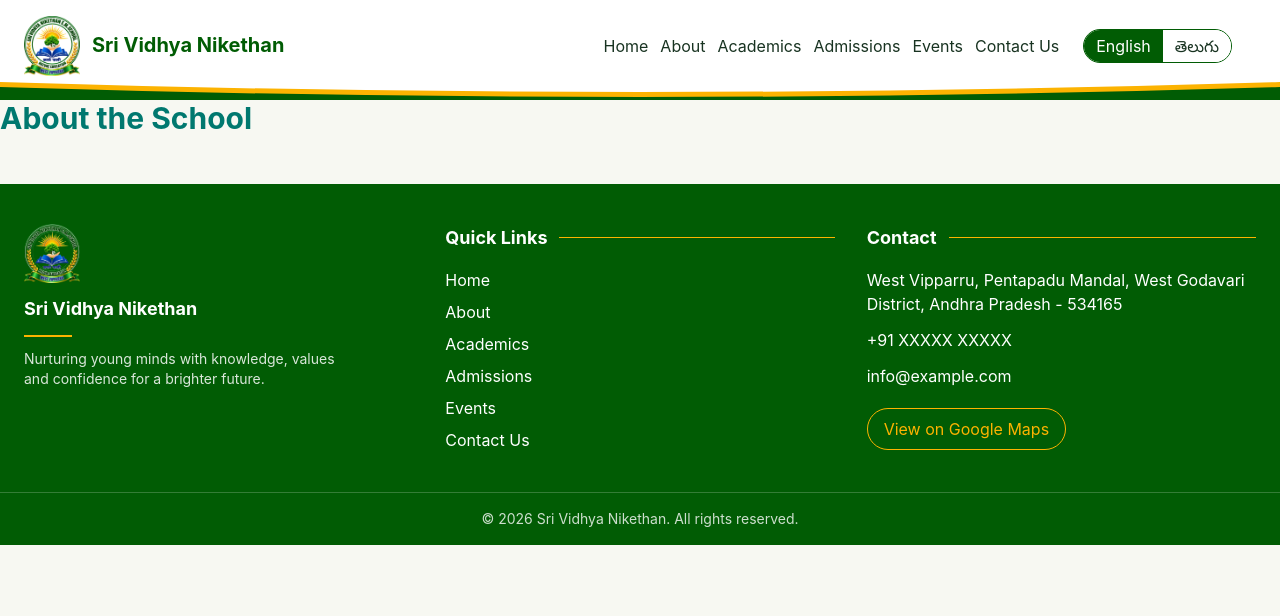
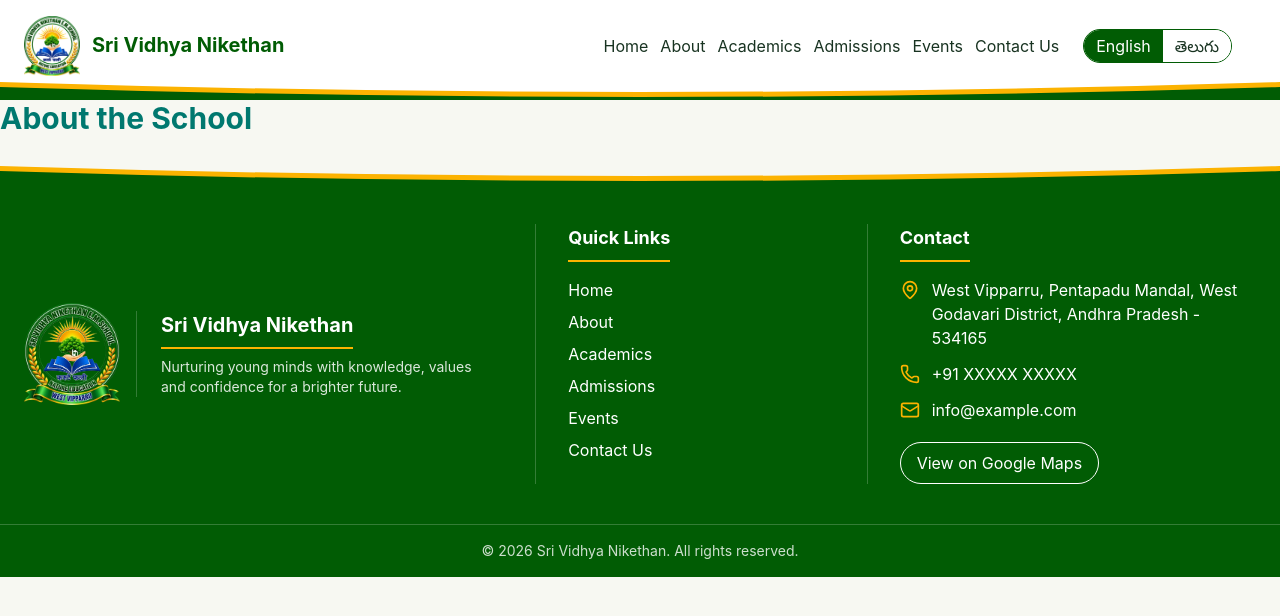
Before and after one commit to SASIKUMAR-109/school-website, a Next.js app in the folder school-site/: page /en/about in a window 1280 px wide. Shown: the top 616 px of the page. Built offline with nearby package versions, Linux system fonts and the light colour scheme.

Commit message:
feat: footer dividers and wave

```diff
--- a/school-site/components/Footer.tsx
+++ b/school-site/components/Footer.tsx
@@ -1,51 +1,102 @@
 import { getTranslations } from "next-intl/server";
-import {Link} from '@/i18n/navigation';
-import {navItems} from "@/lib/nav";
+import { Link } from "@/i18n/navigation";
+import { navItems } from "@/lib/nav";
 import { siteInfo } from "@/lib/site";
-import Image from 'next/image';
+import Image from "next/image";
+import { MapPin, Phone, Mail } from "lucide-react";
 
-export default async function Footer(){
-    const tSite = await getTranslations("Site")
-    const tNav = await getTranslations("Nav")
-    const tFooter = await getTranslations("Footer")
-    const year = new Date().getFullYear()
+export default async function Footer() {
+  const tSite = await getTranslations("Site");
+  const tNav = await getTranslations("Nav");
+  const tFooter = await getTranslations("Footer");
+  const year = new Date().getFullYear();
+
   return (
-        <footer className = "bg-primary text-white mt-12">
-            <div className="gap-8 px-4 py-10 lg:grid-cols-3 lg:px-6 grid">
-                <div className="flex flex-col items-center text-center lg:items-start lg:text-left gap-3">
-                    <Image src="/logo.webp" alt="" width={56} height={60} className="w-14 h-auto"/>
-                    <h2 className="text-lg font-bold">{tSite('name')}</h2>
-                    <div className="h-0.5 w-12 bg-accent"></div>
-                    <p className="text-sm text-white/85 max-w-xs">{tFooter('tagline')}</p>
+    <footer className="relative bg-primary text-white mt-12">
+        <svg
+        aria-hidden="true"
+        viewBox="0 0 1440 40"
+        preserveAspectRatio="none"
+        className="pointer-events-none absolute bottom-full left-0 block h-3 w-full lg:h-5"
+        >
+        <path d="M0 4 Q720 44 1440 4 V40 H0 Z" className="fill-accent" />
+        <path d="M0 14 Q720 54 1440 14 V40 H0 Z" className="fill-primary" />
+        </svg>
+      <div className="grid gap-8 px-4 py-10 lg:grid-cols-[1.6fr_1fr_1.3fr] lg:px-6">
+        <div className="flex flex-col items-center gap-4 text-center lg:flex-row lg:items-center lg:text-left">
+          <Image
+            src="/logo.webp"
+            alt=""
+            width={96}
+            height={103}
+            className="h-auto w-14 shrink-0 lg:w-24"
+          />
+          <div className="flex flex-col items-center gap-2 lg:items-start lg:border-l lg:border-white/20 lg:pl-6">
+          <h2 className="inline-block border-b-2 border-accent pb-2 text-lg font-bold lg:text-xl">
+                    {tSite("name")}
+          </h2>
+            <p className="max-w-xs text-sm text-white/85">{tFooter("tagline")}</p>
           </div>
-                <div>
-                <div className="flex items-center gap-3">
-                    <h2 className="text-lg font-bold shrink-0">{tFooter('quickLinksHeading')}</h2>
-                    <div className="h-px flex-1 bg-accent"></div>
         </div>
-                    <nav aria-label={tFooter('quickLinksLabel')}>
-                        <ul className="grid grid-cols-2 gap-3 mt-4 lg:grid-cols-1 lg:gap-2">{
-                        navItems.map((item)=>(
-                            <li key = {item.key}><Link href = {item.href} className="block rounded-xl border border-white/25 px-3 py-3 text-center hover:text-accent lg:border-0 lg:px-0 lg:py-0 lg:text-left">{tNav(item.key)}</Link></li>
-                        ))
-                    }</ul>
+
+        <div className="lg:border-l lg:border-white/20 lg:pl-8">
+          <h2 className="inline-block border-b-2 border-accent pb-2 text-lg font-bold">{tFooter("quickLinksHeading")}</h2>
+            <nav aria-label={tFooter("quickLinksLabel")}>
+            <ul className="mt-4 grid grid-cols-2 gap-3 lg:grid-cols-1 lg:gap-2">
+              {navItems.map((item) => (
+                <li key={item.key}>
+                  <Link
+                    href={item.href}
+                    className="block rounded-xl border border-white/25 px-3 py-3 text-center hover:text-accent lg:border-0 lg:px-0 lg:py-0 lg:text-left"
+                  >
+                    {tNav(item.key)}
+                  </Link>
+                </li>
+              ))}
+            </ul>
           </nav>
+        </div>
 
-                </div>
-                <div>
-                    <div className="flex items-center gap-3">
-                        <h2 className="text-lg font-bold shrink-0">{tFooter('contactHeading')}</h2>
-                        <div className="h-px flex-1 bg-accent"></div>
-                    </div>
+        <div className="lg:border-l lg:border-white/20 lg:pl-8">
+          <h2 className="inline-block border-b-2 border-accent pb-2 text-lg font-bold">{tFooter("contactHeading")}</h2>
             <ul className="mt-4 space-y-3 text-sm lg:text-base">
-                        <li>{tFooter('address')}</li>
-                        <li><a href={`tel:${siteInfo.phone}`} className="hover:text-accent">{siteInfo.phoneDisplay}</a></li>
-                        <li><a href={`mailto:${siteInfo.email}`} className="hover:text-accent break-words">{siteInfo.email}</a></li>
-                        <li className="pt-2"><a className="inline-block rounded-full border border-accent px-4 py-2 text-accent hover:bg-accent hover:text-primary" href={siteInfo.mapUrl} target="_blank" rel="noopener noreferrer">{tFooter('mapLinkText')}</a></li>
+                <li className="flex items-start gap-3">
+                    <span className="mt-0.5 shrink-0 text-accent">
+                    <MapPin className="size-5" aria-hidden="true" />
+                    </span>
+                    <span>{tFooter("address")}</span>
+                </li>
+                <li className="flex items-start gap-3">
+                    <span className="mt-0.5 shrink-0 text-accent">
+                    <Phone className="size-5" aria-hidden="true" />
+                    </span>
+                    <a href={`tel:${siteInfo.phone}`} className="hover:text-accent">
+                    {siteInfo.phoneDisplay}
+                    </a>
+                </li>
+                <li className="flex items-start gap-3">
+                    <span className="mt-0.5 shrink-0 text-accent">
+                    <Mail className="size-5" aria-hidden="true" />
+                    </span>
+                    <a href={`mailto:${siteInfo.email}`} className="min-w-0 break-words hover:text-accent">
+                    {siteInfo.email}
+                    </a>
+                </li>
+                <li className="pt-2">
+                    <a
+                    href={siteInfo.mapUrl}
+                    target="_blank"
+                    rel="noopener noreferrer"
+                    className="inline-block rounded-full border border-white px-4 py-2 text-white hover:bg-white hover:text-primary">
+                    {tFooter("mapLinkText")}</a>
+                </li>
             </ul>
         </div>
       </div>
-            <p className="border-t border-white/20 px-4 py-4 text-center text-sm text-white/80 lg:px-6">{tFooter('rights' ,{year, name: tSite('name')})}</p>
+
+      <p className="border-t border-white/20 px-4 py-4 text-center text-sm text-white/80 lg:px-6">
+        {tFooter("rights", { year, name: tSite("name") })}
+      </p>
     </footer>
-    )
+  );
 }
--- a/school-site/package.json
+++ b/school-site/package.json
@@ -10,6 +10,7 @@
   },
   "dependencies": {
     "@neondatabase/serverless": "^1.2.0",
+    "lucide-react": "^1.68.0",
     "next": "16.4.2",
     "next-intl": "^4.14.9",
     "react": "19.3.0",
```
Also changed, not shown: 1 other file (tests, documents, lock files or other folders). Lines whose indentation alone changed are shown as unchanged.
